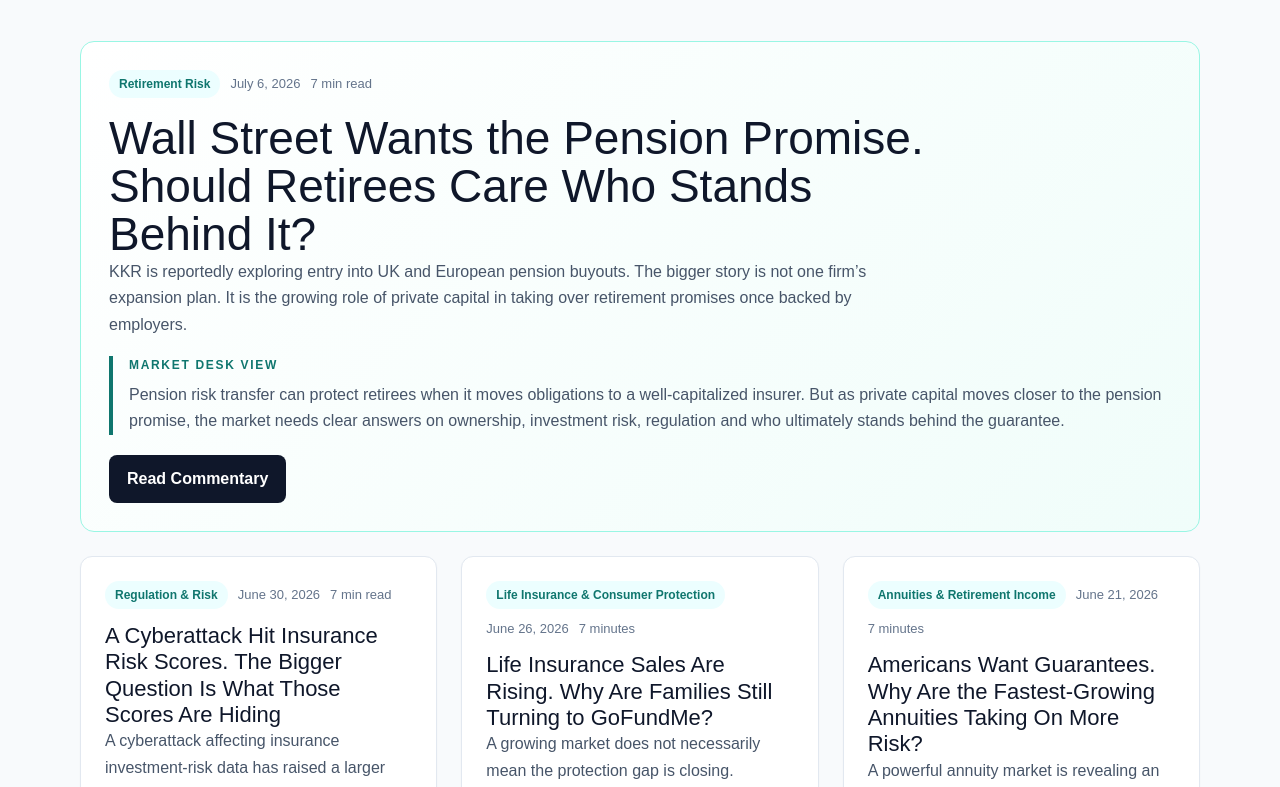
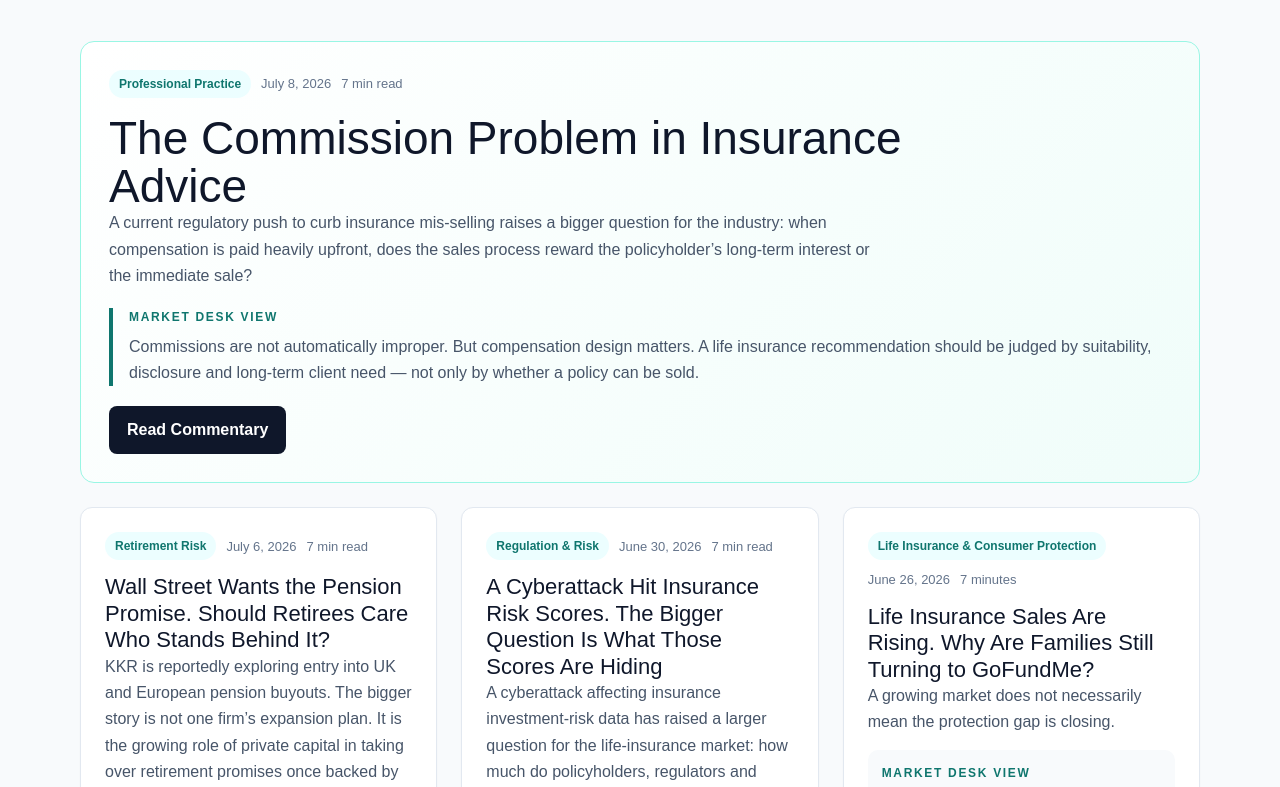
Before and after one commit to jfitz80/LifeForgeStudyPrep, a Next.js app: page /news in a window 1280 px wide. Shown: the part 693-1480 px from the top of the page. Built offline with nearby package versions, Linux system fonts and the light colour scheme.

Commit message:
Wire commission article into Market Desk listing

```diff
--- a/app/news/page.tsx
+++ b/app/news/page.tsx
@@ -1,15 +1,22 @@
 "use client";
 
+import "@/data/news-commission-article";
 import Link from "next/link";
 import type { CSSProperties } from "react";
 import { useMemo, useState } from "react";
 import { getSortedNewsItems, marketDeskDisclaimer, newsItems, type MarketDeskCategory } from "@/data/news";
 
-type CategoryFilter = "All" | MarketDeskCategory;
+type CategoryFilter = "All" | MarketDeskCategory | "Market Conduct";
+
+type NewsCardTitle = {
+  title: string;
+  cardTitle?: string;
+};
 
 const categories: CategoryFilter[] = [
   "All",
   "Market Watch",
+  "Market Conduct",
   "Regulation & Compliance",
   "Regulation & Risk",
   "Product Trends",
@@ -46,6 +53,10 @@ const s: Record<string, CSSProperties> = {
   categoryButton: { border: "1px solid #cbd5e1", borderRadius: 999, background: "#fff", padding: "9px 16px", cursor: "pointer", color: "#334155" },
   disclaimer: { marginTop: 28, borderTop: "1px solid #e2e8f0", color: "#64748b", fontSize: 13, lineHeight: 1.7, paddingTop: 18 }
 };
+
+function getNewsCardTitle(item: NewsCardTitle) {
+  return item.cardTitle ?? item.title;
+}
 
 export default function NewsPage() {
   const [activeCategory, setActiveCategory] = useState<CategoryFilter>("All");
@@ -103,7 +114,7 @@ export default function NewsPage() {
               {lead.readingTime ? <span style={{ color: "#64748b", fontSize: 13 }}>{lead.readingTime}</span> : null}
             </div>
             <h2 style={{ maxWidth: 820, margin: "16px 0 0", fontSize: "clamp(28px, 4vw, 46px)", lineHeight: 1.05 }}>
-              {lead.title}
+              {getNewsCardTitle(lead)}
             </h2>
             <p style={{ ...s.muted, maxWidth: 780 }}>{lead.summary}</p>
             <div style={{ marginTop: 18, borderLeft: "4px solid #0f766e", paddingLeft: 16 }}>
@@ -125,7 +136,7 @@ export default function NewsPage() {
                 {item.updatedAtLabel ? <span style={{ color: "#64748b", fontSize: 13 }}>Updated {item.updatedAtLabel}</span> : null}
                 {item.readingTime ? <span style={{ color: "#64748b", fontSize: 13 }}>{item.readingTime}</span> : null}
               </div>
-              <h3 style={{ marginTop: 14, fontSize: 22, lineHeight: 1.2 }}>{item.title}</h3>
+              <h3 style={{ marginTop: 14, fontSize: 22, lineHeight: 1.2 }}>{getNewsCardTitle(item)}</h3>
               <p style={s.muted}>{item.summary}</p>
               <div style={{ marginTop: 14, borderRadius: 10, background: "#f8fafc", padding: 14 }}>
                 <p style={{ ...s.eyebrow, margin: 0 }}>Market Desk view</p>
```
